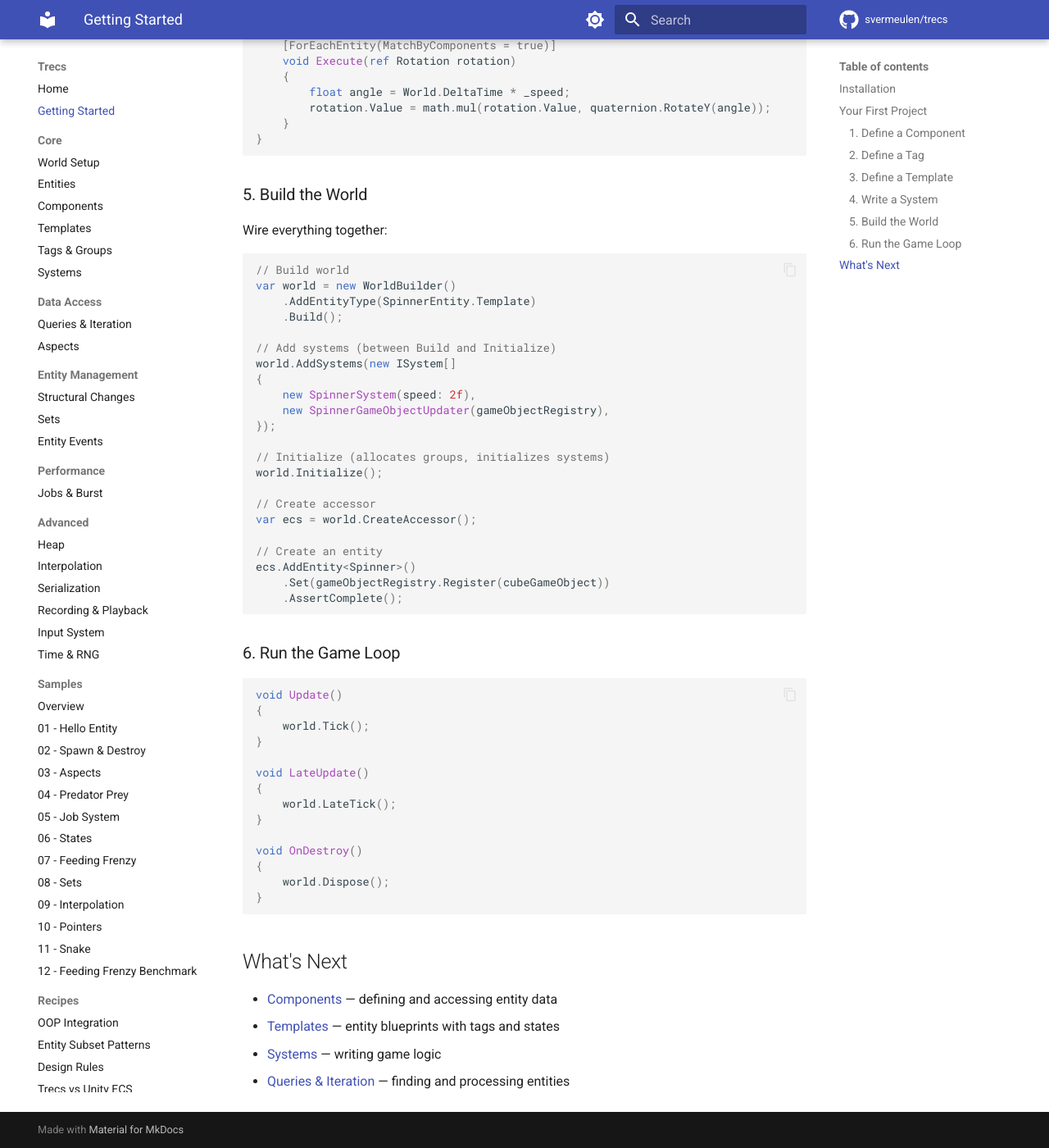
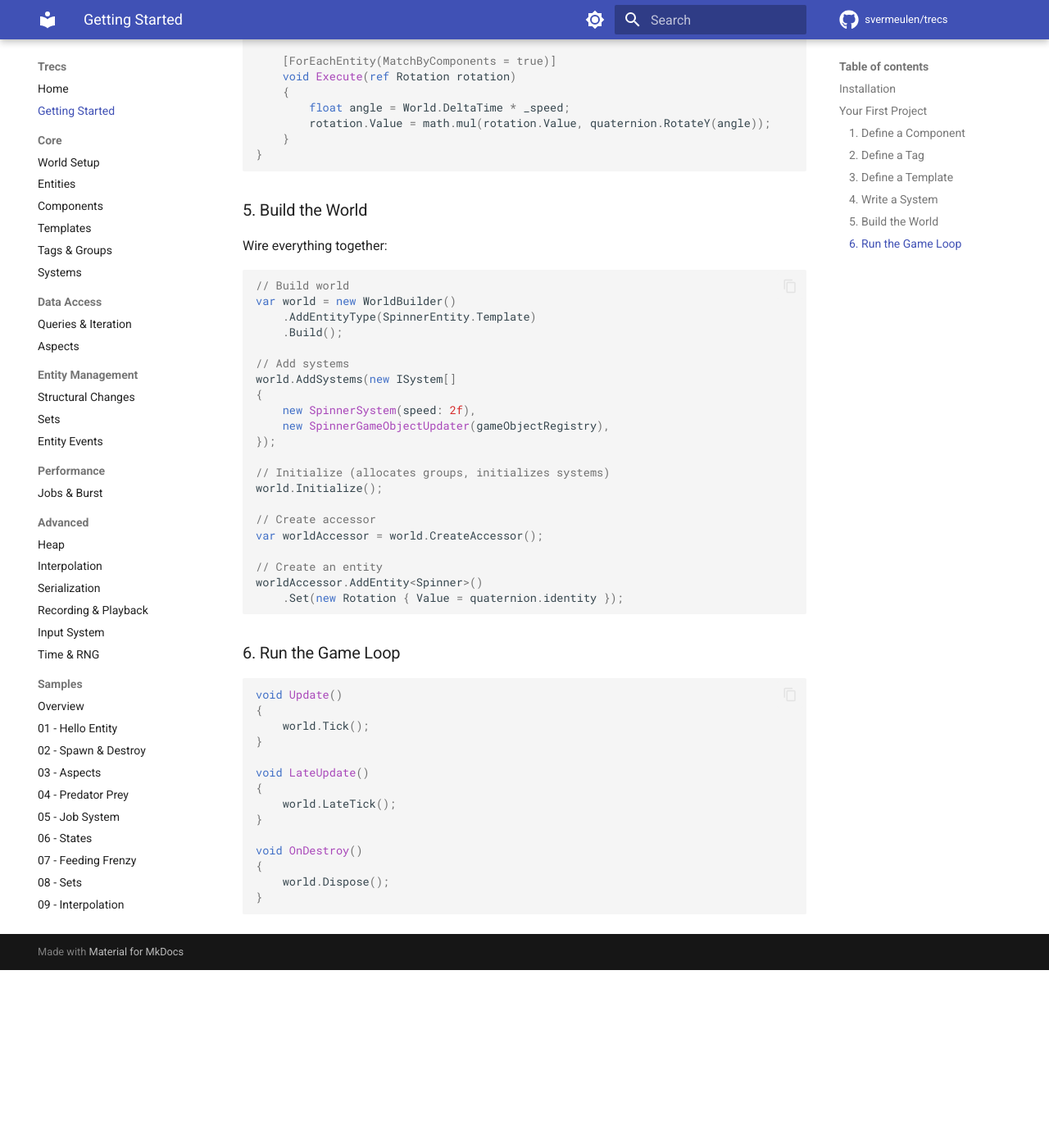
Before and after one commit to svermeulen/trecs, an MkDocs documentation site: the page built from docs/getting-started.md, in a window 1280 px wide and 1400 px high, scrolled down 1378 px. Shown: the whole window at 82% size. Built offline with MkDocs 1.6.1 and Material for MkDocs 9.7.7, drawn with Linux system fonts in a browser that asks for light colours; comment, search, counter and statistics services are not loaded; after the commit the page ends 2561 px from its top, so only the background shows below that; some of the changed text lies outside the part shown.

Commit message:
More docs

````diff
--- a/docs/getting-started.md
+++ b/docs/getting-started.md
@@ -55,7 +53,10 @@
 {
     readonly float _speed;
 
-    public SpinnerSystem(float speed) { _speed = speed; }
+    public SpinnerSystem(float speed)
+    {
+      _speed = speed;
+    }
 
     [ForEachEntity(MatchByComponents = true)]
     void Execute(ref Rotation rotation)
@@ -76,7 +77,7 @@
     .AddEntityType(SpinnerEntity.Template)
     .Build();
 
-// Add systems (between Build and Initialize)
+// Add systems
 world.AddSystems(new ISystem[]
 {
     new SpinnerSystem(speed: 2f),
@@ -87,12 +88,11 @@
 world.Initialize();
 
 // Create accessor
-var ecs = world.CreateAccessor();
+var worldAccessor = world.CreateAccessor();
 
 // Create an entity
-ecs.AddEntity<Spinner>()
-    .Set(gameObjectRegistry.Register(cubeGameObject))
-    .AssertComplete();
+worldAccessor.AddEntity<Spinner>()
+    .Set(new Rotation { Value = quaternion.identity });
 ```
 
 ### 6. Run the Game Loop
@@ -113,10 +113,3 @@
     world.Dispose();
 }
 ```
-
-## What's Next
-
-- [Components](core/components.md) — defining and accessing entity data
-- [Templates](core/templates.md) — entity blueprints with tags and states
-- [Systems](core/systems.md) — writing game logic
-- [Queries & Iteration](data-access/queries-and-iteration.md) — finding and processing entities
````
Also changed, not shown: other parts of docs/getting-started.md (+2 -4 lines).
